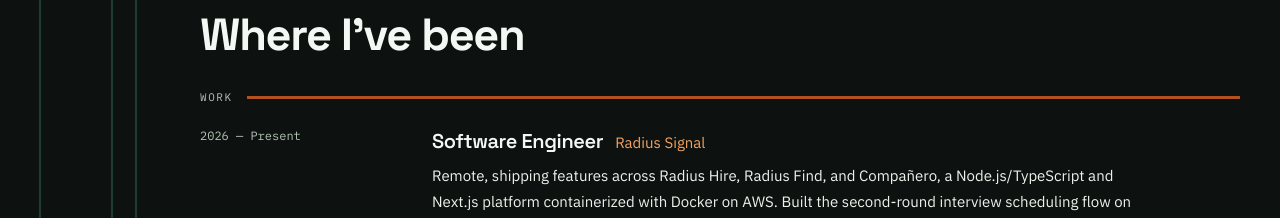
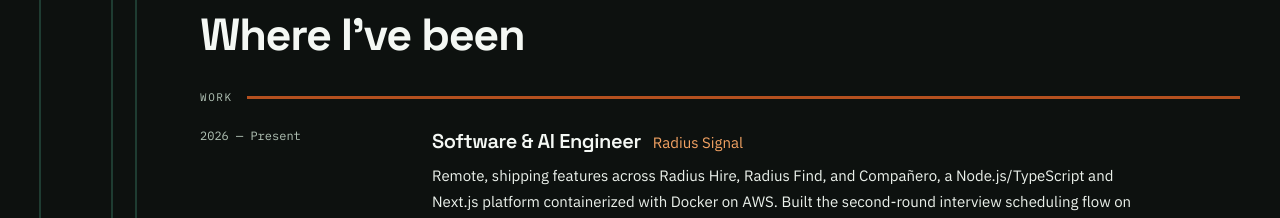
Before and after one commit to hargens-holland/PortfolioWebsite, a Next.js app in the folder web/: page / in a window 1280 px wide. Shown: the part 2300-2518 px from the top of the page. Built offline with nearby package versions, Linux system fonts and the light colour scheme.

Commit message:
Align experience with LinkedIn: Radius Signal, Software & AI Engineer, Outlier, Veridis title

```diff
--- a/web/content/site.ts
+++ b/web/content/site.ts
@@ -54,7 +54,7 @@
 export const WORK: Role[] = [
   {
     period: "2026 — Present",
-    role: "Software Engineer",
+    role: "Software & AI Engineer",
     org: "Radius Signal",
     detail:
       "Remote, shipping features across Radius Hire, Radius Find, and Compañero, a Node.js/TypeScript and Next.js platform containerized with Docker on AWS. Built the second-round interview scheduling flow on the WhatsApp Business API in FastAPI: it parses candidate replies, proposes slots, and writes confirmed interviews to the calendar. Built a messaging service that unifies several third-party messaging APIs behind one interface, a placement-offer module with DocuSign e-signature integrated, and a video pipeline that compresses uploads client-side and serves each company its own intro video. Tested the Gemini candidate-screening workflow and found and fixed bugs in it, and review code across the team's pull requests. Currently working on Radius Talent, the job-seeker side of the platform, where the evaluation and testing are mine to build.",
```
